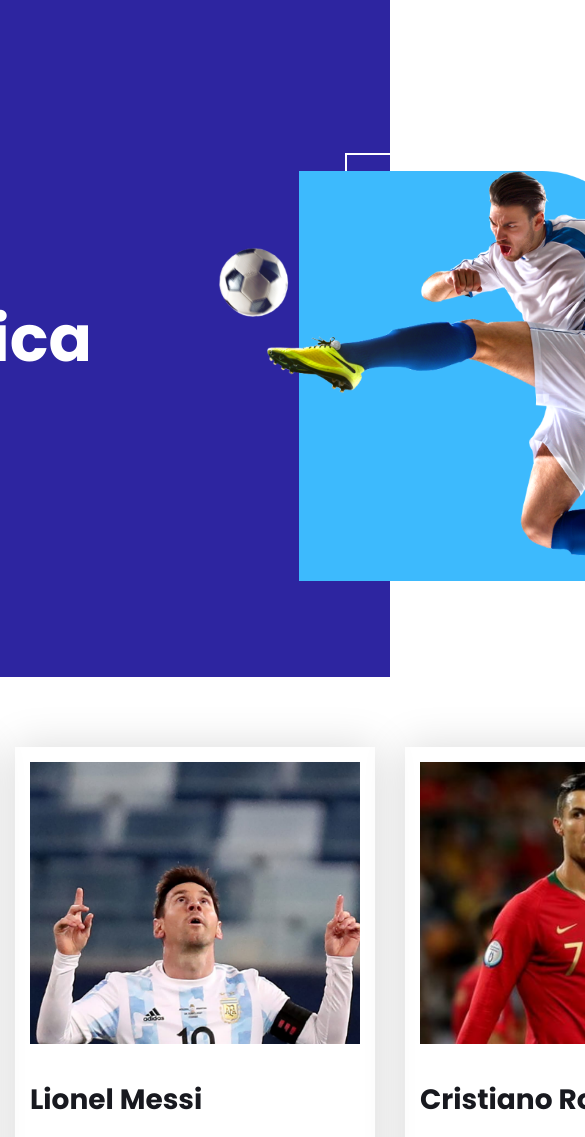
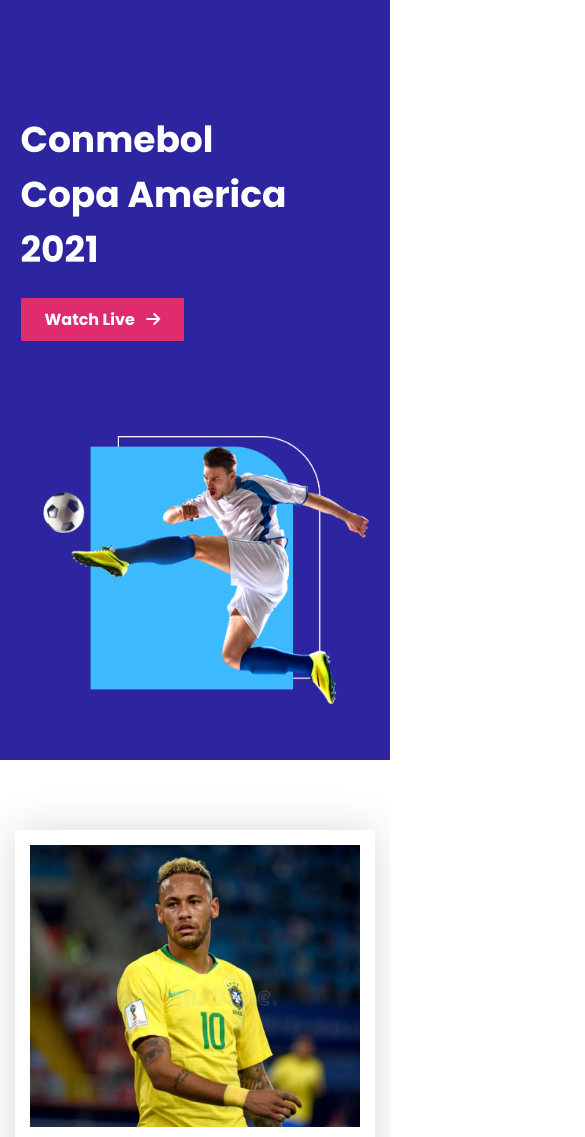
Before and after one commit to asraful333/responsive-football, a plain HTML site: page index.html in a window 390 px wide. Shown: the top 1137 px of the page, 585 px wide, since content can reach past the window. Drawn offline with Linux system fonts and the light colour scheme.

Commit message:
media queries for mobile devices

```diff
--- a/styles/style.css
+++ b/styles/style.css
@@ -178,3 +178,45 @@ a:hover{
     font-weight: normal;
     color: #000000;
 }
+
+/* ------------------------------
+    Media Queries Stylesheet
+---------------------------------*/
+/* Mobile Devices media queries */
+@media only screen and (max-width: 688px){
+    .top-section{
+        width: 100%;
+        height: 760px;
+    }
+    .title-banner{
+        grid-template-columns: repeat(1, 1fr);
+        margin-left: 16px;
+        margin-right: 16px;
+        margin-top: 112px;
+    }
+    .head-title{
+        width: 329px;
+        height: 259.17px;
+    }
+    .title{
+        width: 278px;
+        height: auto;
+        font-size: 36px;
+        margin-top: 0;
+        margin-bottom: 30px;
+    }
+    .head-banner{
+        width: 329px;
+        height: 259.17px;
+    }
+    .container{
+        width: 100%;
+    }
+    .players{
+        grid-template-columns: repeat(1, 1fr);
+    }
+    .player{
+        width: 330px;
+        height: 474px;
+    }
+}
```
